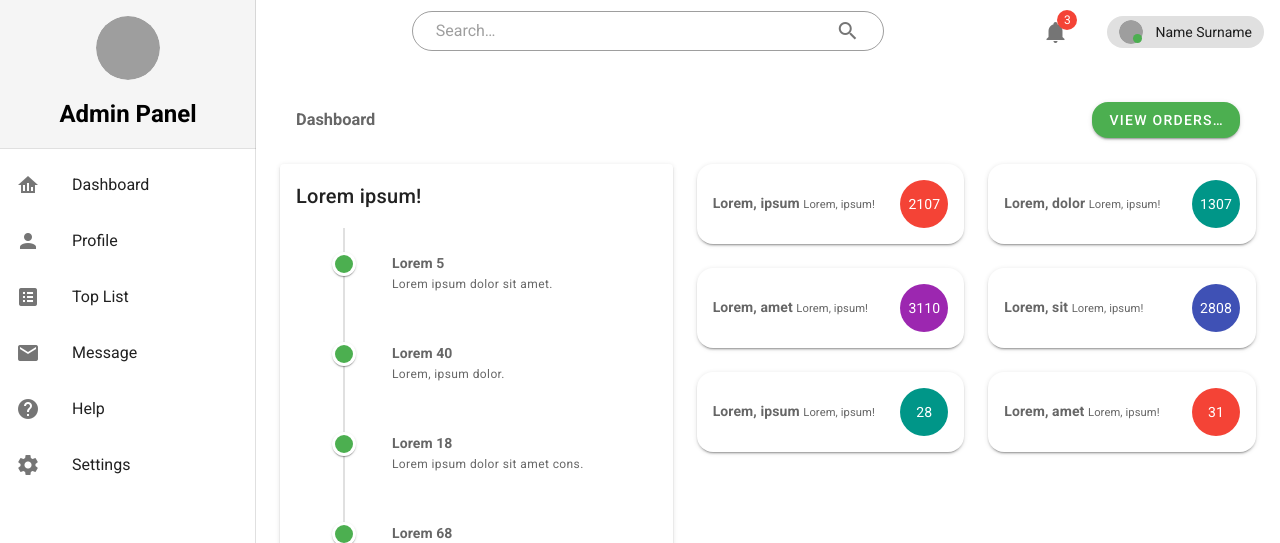
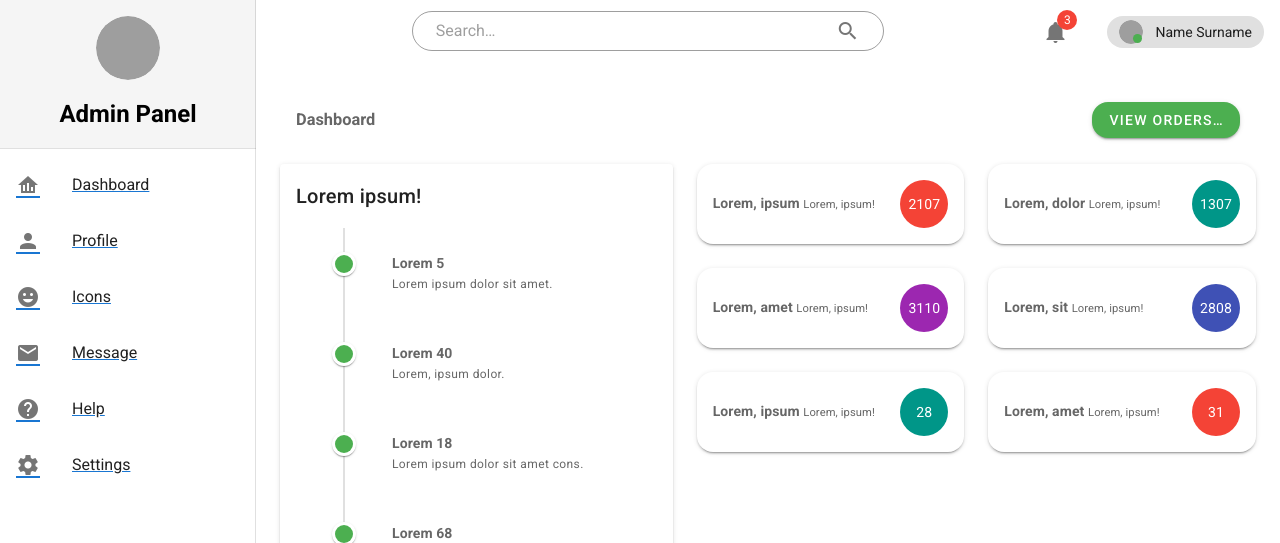
Before and after one commit to Natallia2107/admin-dashboard, a Vue app: page / in a window 1280 px wide. Shown: the top 543 px of the page. Built offline with nearby package versions, Linux system fonts and the light colour scheme; grey boxes are pictures that could not be loaded.

Commit message:
router pages

```diff
--- a/src/components/Sidebar.vue
+++ b/src/components/Sidebar.vue
@@ -13,7 +13,8 @@
 		<v-divider></v-divider>
 
 		<v-list>
-			<v-list-item v-for="[icon, text] in links" :key="icon" link>
+			<router-link v-for="[icon, text, path] in links" :key="icon" :to="path" >
+				<v-list-item  link>
 					<v-list-item-icon>
 						<v-icon>{{ icon }}</v-icon>
 					</v-list-item-icon>
@@ -22,6 +23,7 @@
 						<v-list-item-title>{{ text }}</v-list-item-title>
 					</v-list-item-content>
 				</v-list-item>
+			</router-link>
 		</v-list>
 	</v-navigation-drawer>
 </template>
@@ -33,12 +35,12 @@ export default {
 	data() {
 		return {
 			links: [
-				['mdi-home-analytics', 'Dashboard'],
-				['mdi-account', 'Profile'],
-				['mdi-list-box', 'Top List'],
-				['mdi-email', 'Message'],
-				['mdi-help-circle', 'Help'],
-				['mdi-cog', 'Settings'],
+				['mdi-home-analytics', 'Dashboard', '/'],
+				['mdi-account', 'Profile', '/about'],
+				['mdi-emoticon', 'Icons', '/icon'],
+				['mdi-email', 'Message','dupa1'],
+				['mdi-help-circle', 'Help', 'dupa2'],
+				['mdi-cog', 'Settings', 'dupa3'],
 			],
 		}
 	},
--- a/src/router/index.js
+++ b/src/router/index.js
@@ -9,6 +9,11 @@ const routes = [
     name: 'Dashboard',
     component: () => import(`./../views/Dashboard`)
   },
+  {
+    path: '/about',
+    name: 'About',
+    component: () => import(`./../views/AboutView`)
+  },
 ]
 
 const router = new VueRouter({
```
Lines whose indentation alone changed are shown as unchanged.
